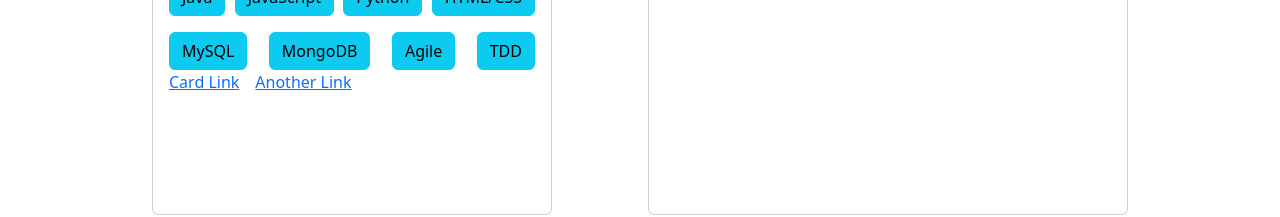
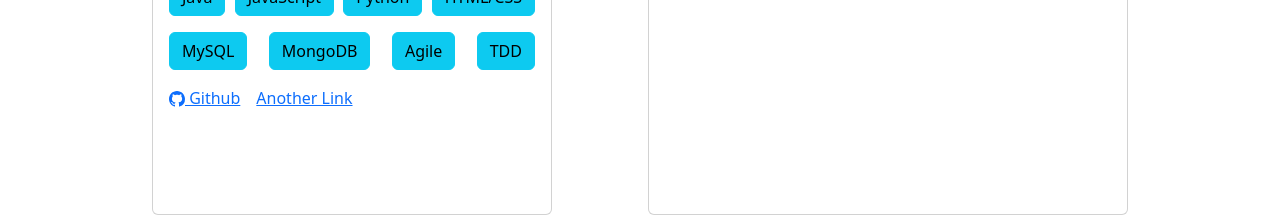
Before and after one commit to taksgarby/portfolio, a React (Create React App) app: page / in a window 1280 px wide. Shown: the part 353-570 px from the top of the page. Built offline with nearby package versions, Linux system fonts and the light colour scheme.

Commit message:
addd icons

```diff
--- a/package.json
+++ b/package.json
@@ -3,13 +3,16 @@
   "version": "0.1.0",
   "private": true,
   "dependencies": {
+    "@fortawesome/fontawesome-svg-core": "^6.3.0",
     "@testing-library/jest-dom": "^5.16.5",
     "@testing-library/react": "^13.4.0",
     "@testing-library/user-event": "^13.5.0",
     "bootstrap": "^5.2.3",
+    "bootstrap-icons": "^1.10.3",
     "react": "^18.2.0",
     "react-bootstrap": "^2.7.2",
     "react-dom": "^18.2.0",
+    "react-icons": "^4.7.1",
     "react-scripts": "5.0.1",
     "web-vitals": "^2.1.4"
   },
--- a/public/index.html
+++ b/public/index.html
@@ -24,6 +24,7 @@
       work correctly both with client-side routing and a non-root public URL.
       Learn how to configure a non-root public URL by running `npm run build`.
     -->
+    <script src="https://kit.fontawesome.com/1236ddc2b1.js" crossorigin="anonymous"></script>
     <title>React App</title>
   </head>
   <body>
--- a/src/components/AboutMe.js
+++ b/src/components/AboutMe.js
@@ -1,6 +1,9 @@
 import Card from 'react-bootstrap/Card';
 import './components.css';
 import Button from 'react-bootstrap/Button';
+import React from 'react'
+import { BsGithub } from 'react-icons/bs';
+
 
 function AboutMe() {
   return (
@@ -34,7 +37,8 @@
         <Button>MongoDB</Button>
         <Button>Agile</Button> */}
         <div class="link-container">
-        <Card.Link href="#">Card Link</Card.Link>
+
+        <Card.Link href="#"> <BsGithub /> Github</Card.Link>
         <Card.Link href="#">Another Link</Card.Link>
         </div>
       </Card.Body>
@@ -46,7 +50,7 @@
           <div class="aboutme-right">
             <p class="aboutme-headline">
                 adkalfdjakldjakldfajkdls
-            </p>
+     </p>
             <p class="aboutme-texts">
                 adfjakldjfaldfajkl;
             </p>
--- a/src/components/components.css
+++ b/src/components/components.css
@@ -39,3 +39,7 @@
     justify-content: space-between;
     flex-wrap: wrap;
 }
+
+.link-container {
+    margin-top: 1rem;
+}
```
Also changed, not shown: 1 other file (tests, documents, lock files or other folders).
